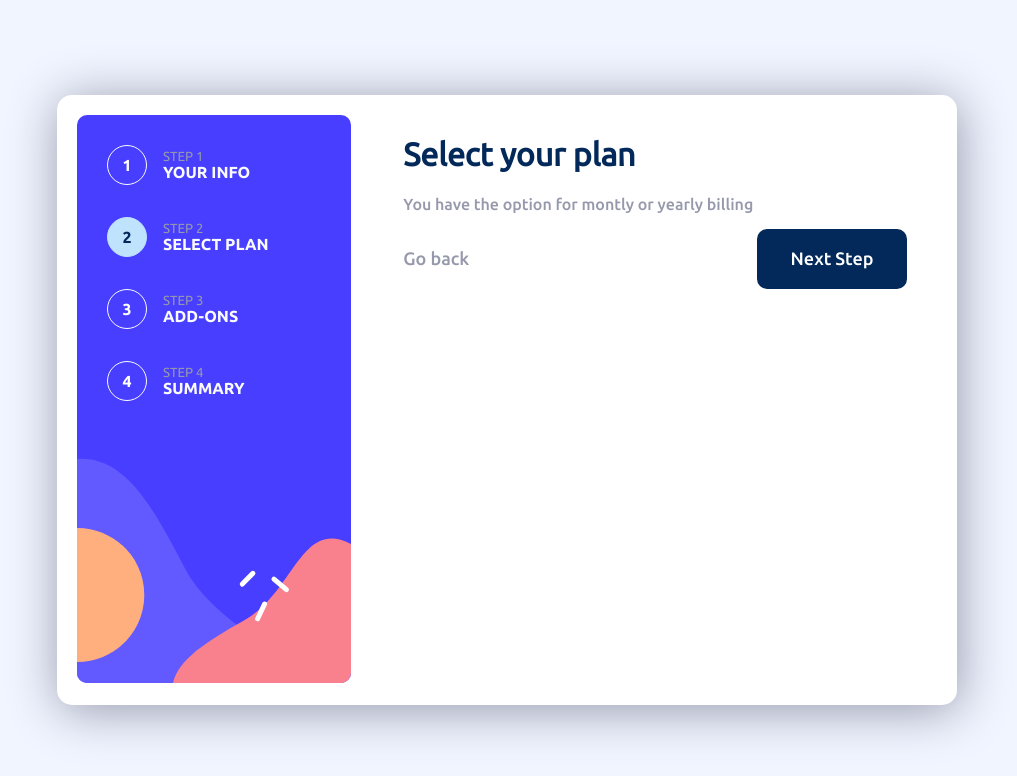
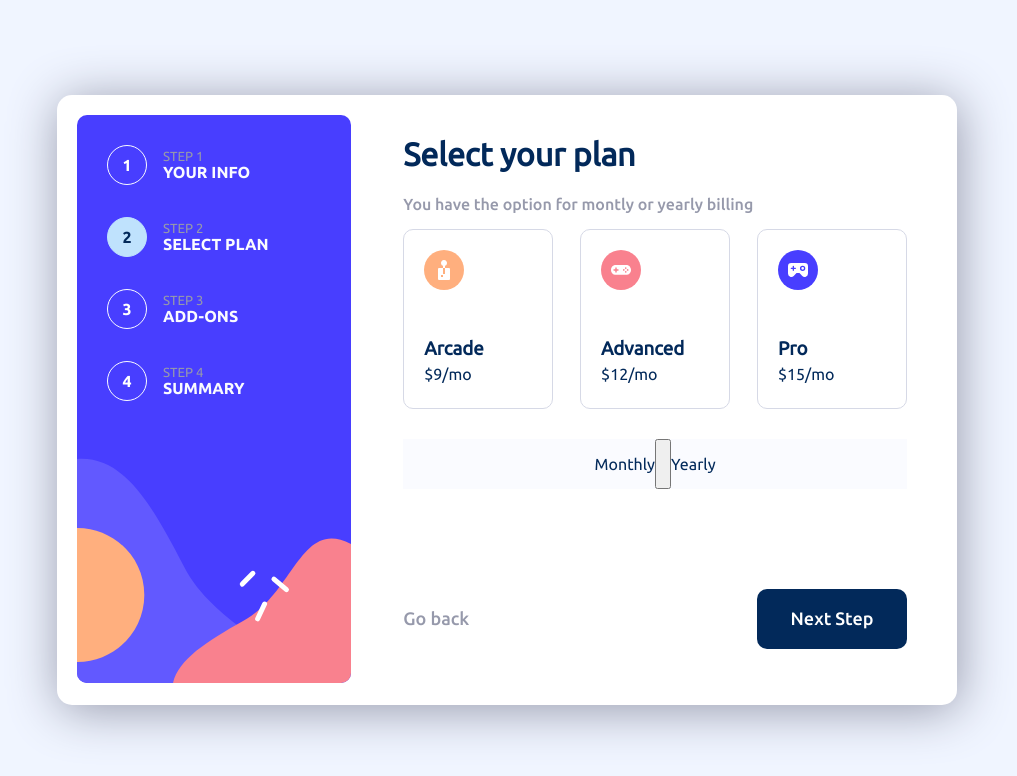
Before and after one commit to kofi-kusi/multi-step-form, a React (Vite) app: page /step1 in a window 1280 px wide. Both pictures are taken after typing "Sample", "name@example.com", "5551234" into the empty fields and a click on the button "Next Step". Shown: the top 776 px of the page, without its empty margins (133-1150 px from the left). Built offline with nearby package versions, Linux system fonts and the light colour scheme.

Commit message:
feat: implement step 2 ui

```diff
--- a/src/App.css
+++ b/src/App.css
@@ -61,6 +61,7 @@
 
 
 /* Main content styling */
+
 /* Step 1 */
 .container--main {
   color: hsl(213, 96%, 18%);
@@ -141,3 +142,39 @@ input::after:invalid {
   font-size: large;
   cursor: pointer;
 }
+
+/* step 2 */
+main.plans {
+  margin-bottom: 100px;
+}
+
+.row {
+  display: flex;
+}
+
+.plan-card--section {
+  justify-content: space-between;
+  margin-bottom: 30px;
+}
+
+.plan-text--section p, .plan-text--section h3{
+  margin: 0;
+  margin-bottom: 5px;
+}
+
+.plan-card {
+  display: flex;
+  flex-direction: column;
+  justify-content: space-between;
+  height: 180px;
+  width: 150px;
+  border: 1px solid hsl(229, 24%, 87%);
+  border-radius: 10px;
+  padding: 20px;
+}
+
+.plan--timing {
+  display: flex;
+  justify-content: center;
+  background-color: hsl(231, 100%, 99%);
+}
--- a/src/components/Main.jsx
+++ b/src/components/Main.jsx
@@ -27,7 +27,7 @@ function Main(props) {
     )
   }
   return (
-    <>
+    <main>
       {props.step === "step2" ? (
         <Step2
           isNotFirstStep={isNotFirstStep}
@@ -51,7 +51,7 @@ function Main(props) {
       ) : (
         <ErrorPage />
       )}
-    </>
+    </main>
   );
 }
 
--- a/src/steps/Step2.jsx
+++ b/src/steps/Step2.jsx
@@ -1,13 +1,55 @@
 import Header from "../components/Header";
 import StepsNavigator from "../components/StepsNavigator";
+import { selectPlan } from "../constants";
+import { useState } from "react";
 
 function Step2(props) {
+  const [timing, setTiming] = useState(true)
+
+  const isMontly = timing === true
+  const isYearly = timing !== true
+
+  function switchTiming() {
+    setTiming(prev => !prev)
+  }
+
+  const planElements = selectPlan.map((plan) => {
+    return (
+      <div className="plan-card" key={plan.id}>
+        <div className="plan-icon">
+          <img src={plan.icon} alt={plan.title}/>
+        </div>
+        <div className="plan-text--section">
+          <h3 className="plan-tilte">{plan.title}</h3>
+          <div className="plan">
+            {isMontly && <p>{plan.priceMonth}</p>}
+            {isYearly && (
+              <>
+              <p>{plan.priceYear}</p>
+              <p>{plan.free}</p>
+              </>
+            )}
+          </div>
+        </div>
+      </div>
+    )
+  })
   return (
     <>
       <Header
         title="Select your plan"
         instructions="You have the option for montly or yearly billing"
       />
+      <main className="plans">
+        <div className="plan-card--section row">
+          {planElements}
+        </div>
+        <div className="plan--timing row">
+          <p>Monthly</p>
+          <button onClick={switchTiming}></button>
+          <p>Yearly</p>
+        </div>
+      </main>
       <StepsNavigator
         isNotFirstStep={props.isNotFirstStep}
         nextStep={props.nextStep}
```
